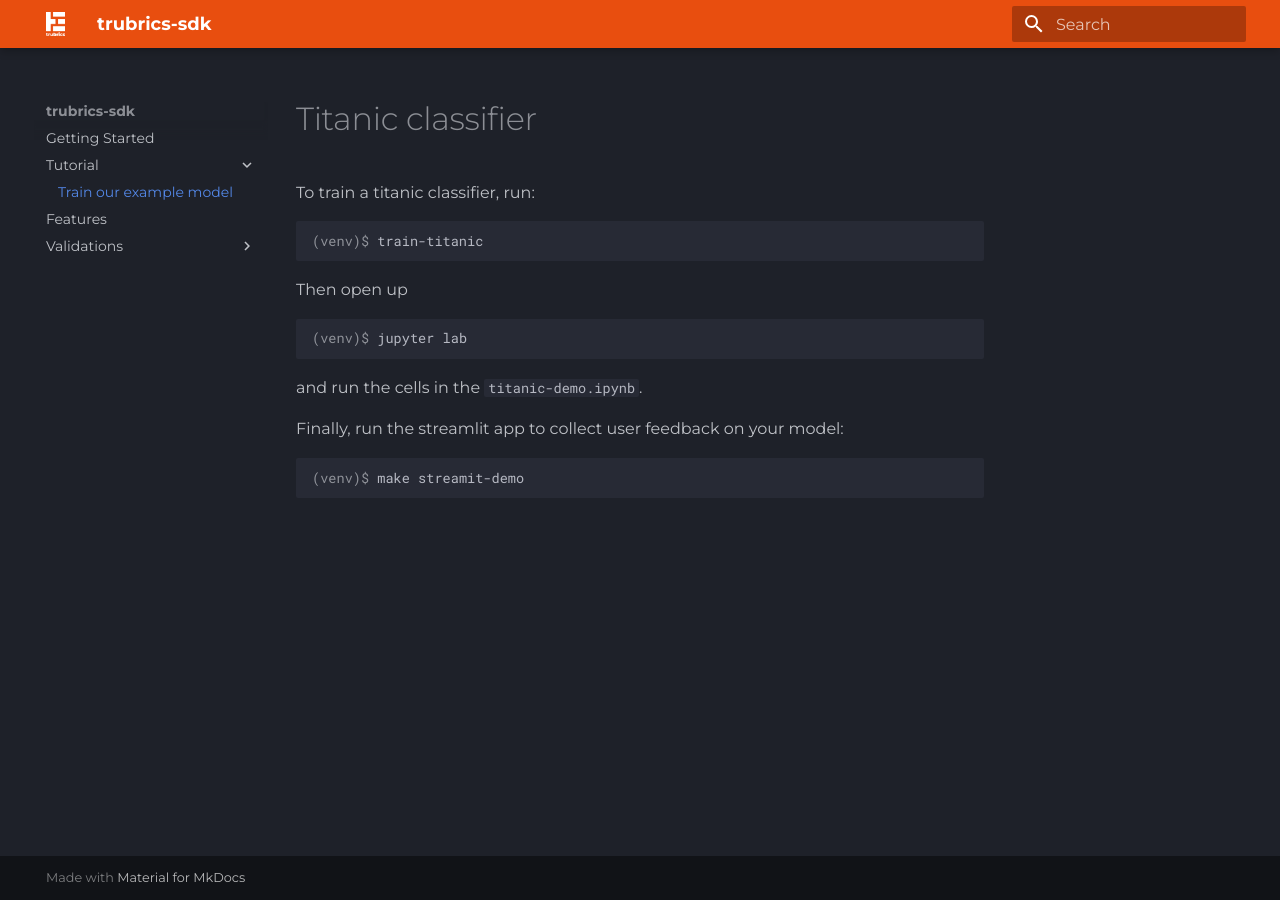
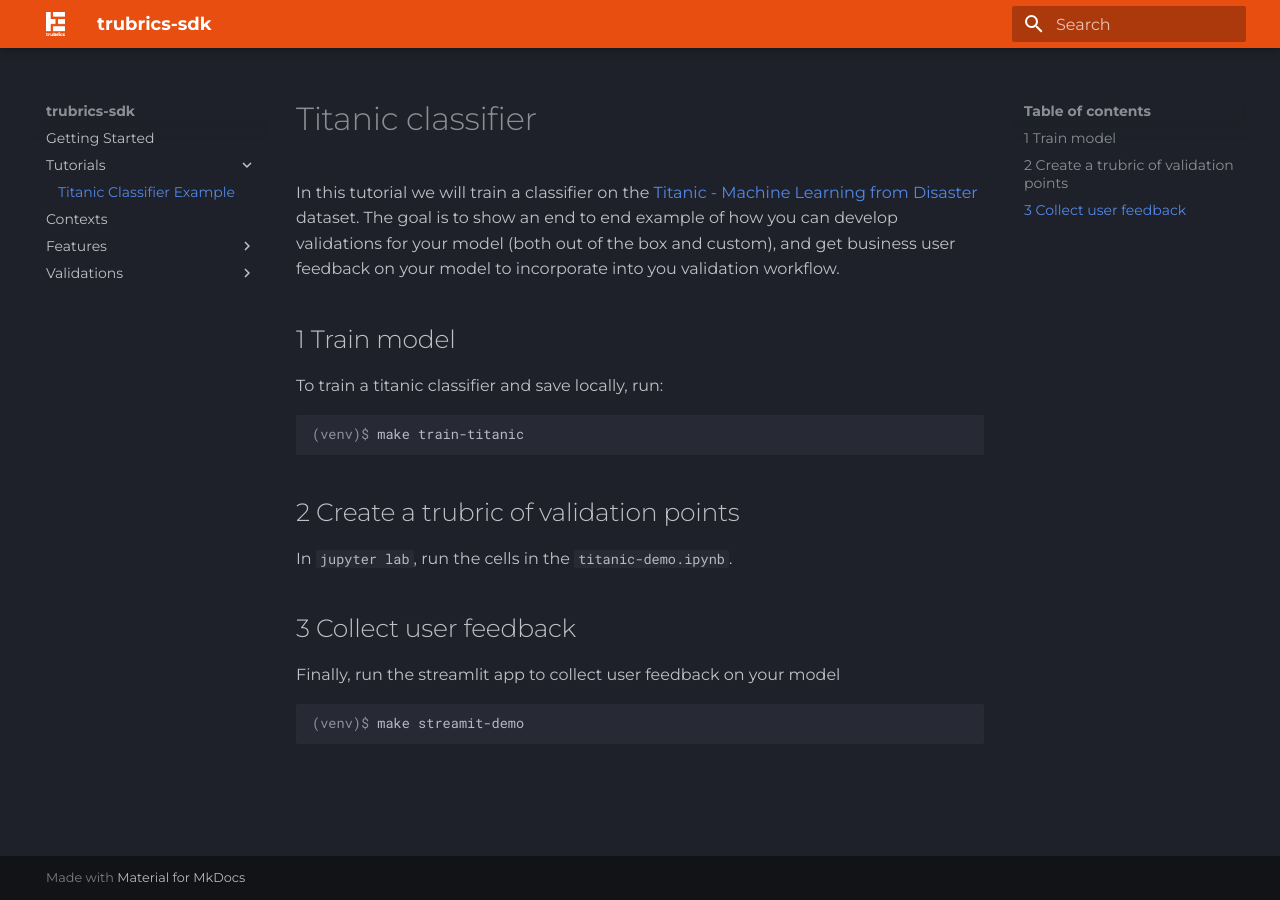
Before and after one commit to trubrics/trubrics-sdk, an MkDocs documentation site: the page built from docs/train_titanic.md, in a window 1280 px wide. Built offline with MkDocs 1.6.1 and Material for MkDocs 9.7.7, drawn with Linux system fonts in a browser that asks for light colours.

Commit message:
add context blocks to docs

````diff
--- a/docs/train_titanic.md
+++ b/docs/train_titanic.md
@@ -1,17 +1,18 @@
 # Titanic classifier
 
-To train a titanic classifier, run:
+In this tutorial we will train a classifier on the [Titanic - Machine Learning from Disaster](https://www.kaggle.com/c/titanic) dataset. The goal is to show an end to end example of how you can develop validations for your model (both out of the box and custom), and get business user feedback on your model to incorporate into you validation workflow.
+
+## 1 Train model
+To train a titanic classifier and save locally, run:
 ```console
-(venv)$ train-titanic
+(venv)$ make train-titanic
 ```
 
-Then open up
-```console
-(venv)$ jupyter lab
-```
-and run the cells in the `titanic-demo.ipynb`.
+## 2 Create a trubric of validation points
+In `jupyter lab`, run the cells in the `titanic-demo.ipynb`.
 
-Finally, run the streamlit app to collect user feedback on your model:
+## 3 Collect user feedback
+Finally, run the streamlit app to collect user feedback on your model
 ```console
 (venv)$ make streamit-demo
 ```
--- a/mkdocs.yml
+++ b/mkdocs.yml
@@ -22,9 +22,12 @@ markdown_extensions:
   - pymdownx.details
 nav:
   - Getting Started: index.md
-  - Tutorial:
-    - Train our example model: train_titanic.md
-  - Features: features.md
+  - Tutorials:
+    - Titanic Classifier Example: train_titanic.md
+  - Contexts: context.md
+  - Features:
+    - Running Trubrics: run_trubrics.md
+    - Logging Trubrics to the UI: log_trubrics.md
   - Validations:
     - Out of the box: validations.md
     - Build Custom Validations: custom_validations.md
````
Also changed, not shown: docs/context.md (added, +16 -0 lines), docs/features.md (+0 -2 lines), docs/snippets/create_trubric.md (+1 -1 lines), docs/snippets/streamlit_feedback.md (+1 -0 lines).
